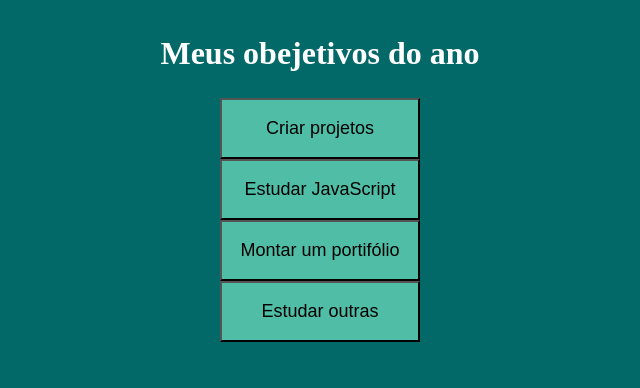
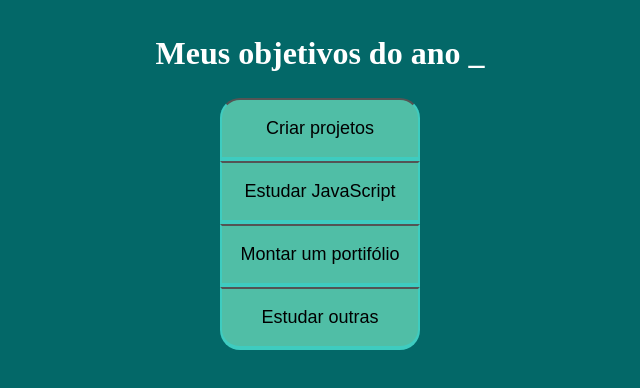
Before and after one commit to gorinelli/3j---2024, a plain HTML site: page index.html in a window 1280 px wide. Shown: the whole page, without its empty margins (320-960 px from the left). Drawn offline with Linux system fonts and the light colour scheme.

Commit message:
Add files via upload

```diff
--- a/index.html
+++ b/index.html
@@ -9,7 +9,7 @@
 </head>
 <body>
     <section class="conteudo-principal">
-    <h2 class="titulo-principal">Meus obejetivos do ano</h2>
+    <h2 class="titulo-principal">Meus objetivos do ano <span>_</span></h2>
     <div class="botoes">
         <button class="botao">Criar projetos</button>
         <button class="botao">Estudar JavaScript</button>
--- a/style.css
+++ b/style.css
@@ -12,6 +12,9 @@
   color: var(--branco);
 }
 
+span{
+  color: var( #68034a);
+}
 .conteudo-principal{
   display: flex;
   flex-direction: column;
@@ -29,6 +32,10 @@
   font-size: 32px;
 }
 
+.botoes{
+  display: block;
+}
+
 .botao{
   background-color: var(--botao-inativo);
   color: #000000;
@@ -38,4 +45,15 @@
   width: 100%;
   font-size: 18px;
   padding: 1em;
+  border-bottom: 4px solid var(--botao-ativo);
+  border-left: 2px solid var(--botao-ativo);
+  border-right: 2px solid var(--botao-ativo);
 }
+
+.botao:first-child{
+    border-radius: 20px 20px 0 0;
+}
+
+.botao:last-child{
+  border-radius: 0 0 20px 20px;
+}
```
